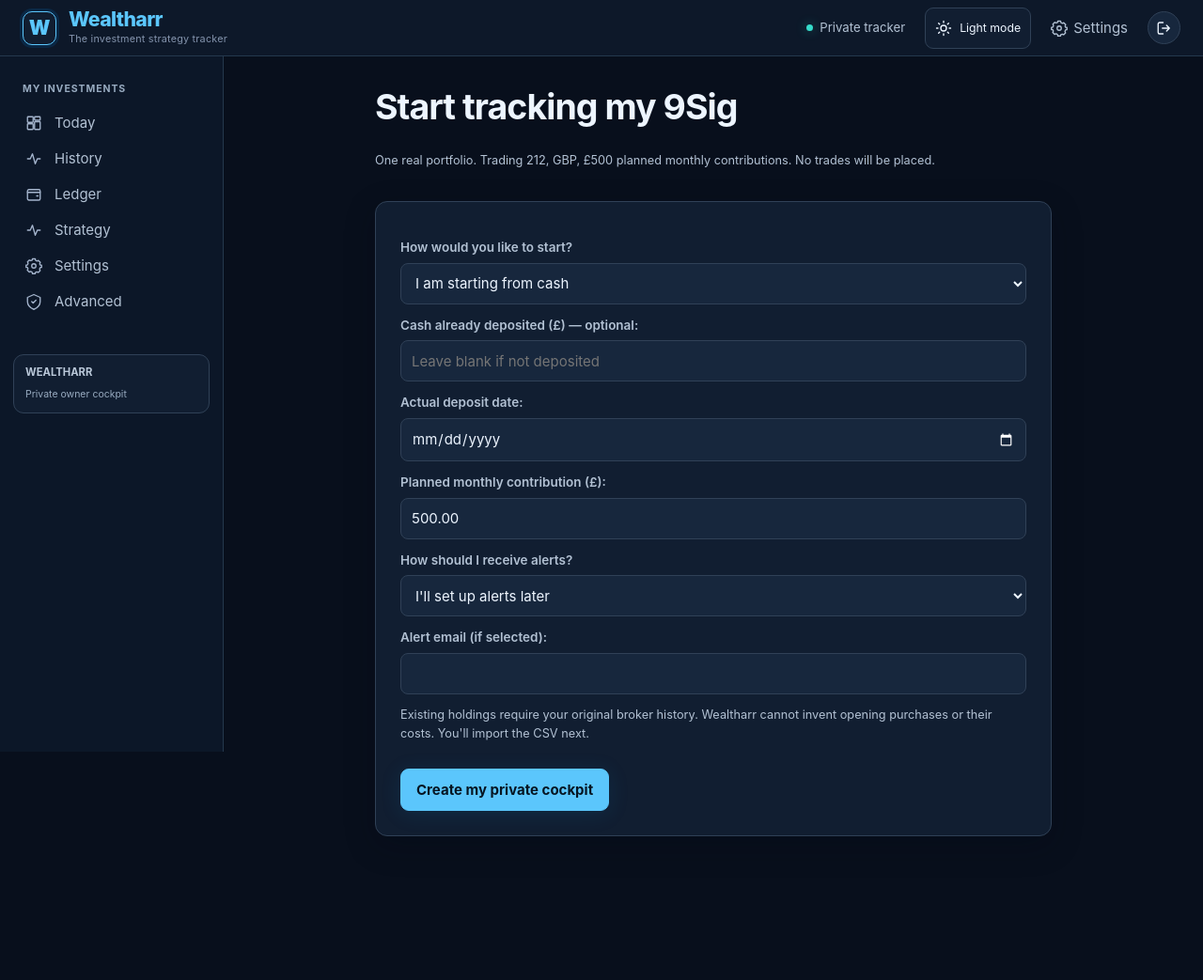
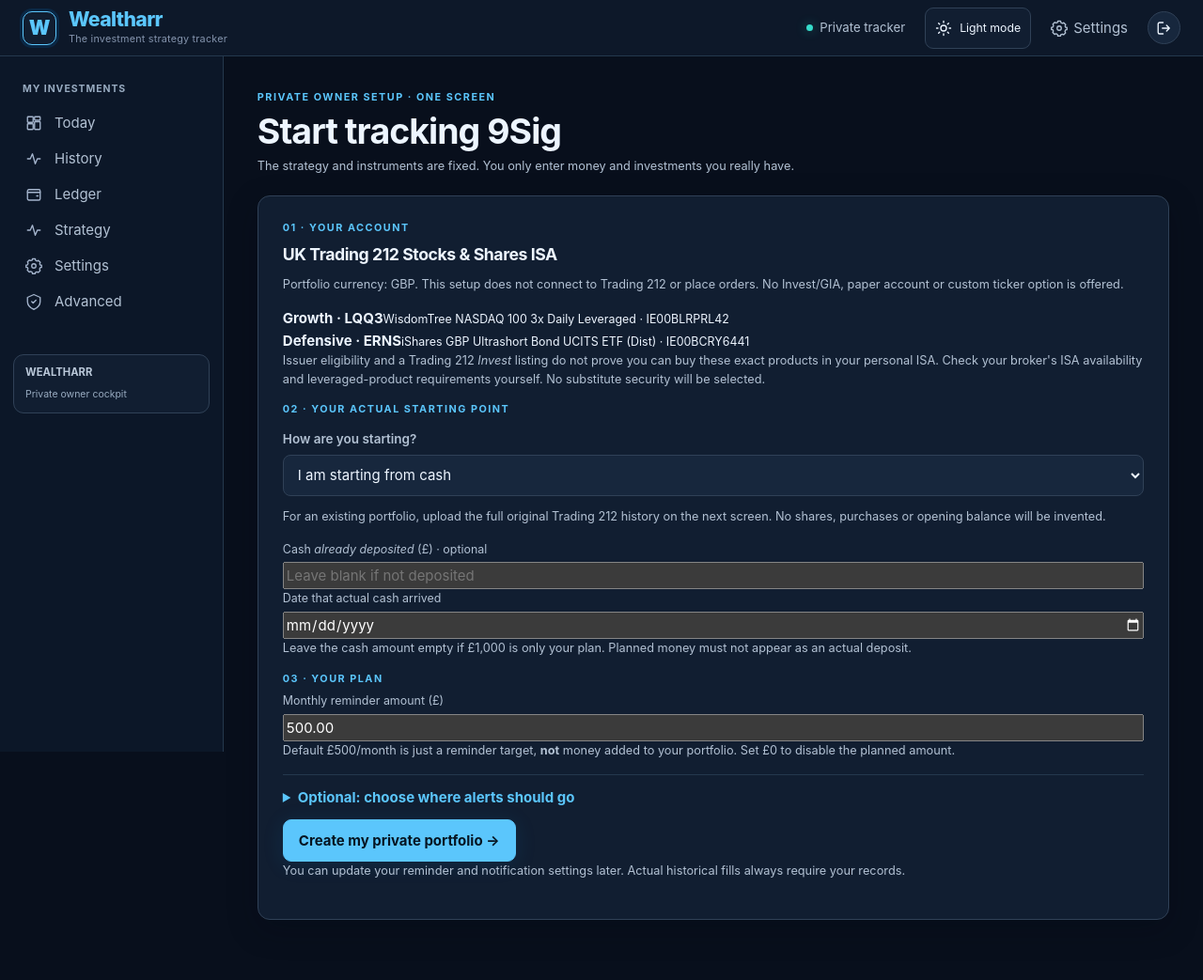
Before and after one commit to Ricas13/wealtharr_v2, a Django app: page /cockpit/start/ in a window 1280 px wide. Shown: the whole page at 94% size. Before the commit the page ends 890 px from the top, so only its background shows below. Run offline with Django 5.2, Linux system fonts and the light colour scheme; the visitor is signed in with stand-in values (Sample User, id 1); data comes from the database, SQL or seed files in the repository; data that the repository does not hold is empty; parts of the project's set-up code (start-up, migrations or seed data) failed here and were passed over.

Commit message:
feat(onboarding): one-screen ISA flow distinguishing planned money from actual funding

```diff
--- a/templates/onboarding.html
+++ b/templates/onboarding.html
@@ -1,8 +1,63 @@
-{% extends 'base.html' %}{% block title %}Start my 9Sig{% endblock %}{% block content %}
-<section class="cockpit ck-narrow"><h1>Start tracking my 9Sig</h1><p class="ck-muted">One real portfolio. Trading 212, GBP, £500 planned monthly contributions. No trades will be placed.</p>
-{% if blocked %}<div role="alert">{{ blocked }}</div>{% else %}
-<form method="post" class="panel ck-card">{% csrf_token %}{{ form.non_field_errors }}
-{% for field in form %}<div class="form-field">{{ field.label_tag }}{{ field }}{{ field.errors }}</div>{% endfor %}
-<p class="ck-muted">Existing holdings require your original broker history. Wealtharr cannot invent opening purchases or their costs. You'll import the CSV next.</p>
-<button type="submit" class="btn btn-primary ck-primary">Create my private cockpit</button></form>
-{% endif %}</section>{% endblock %}
+{% extends 'base.html' %}
+{% block title %}Start tracking{% endblock %}
+{% block content %}
+<section class="cockpit ck-narrow ck-v2">
+  <header class="ck-top">
+    <div><p class="ck-overline">PRIVATE OWNER SETUP · ONE SCREEN</p>
+      <h1>Start tracking 9Sig</h1>
+      <p class="ck-muted">The strategy and instruments are fixed. You only enter money and investments you really have.</p>
+    </div>
+  </header>
+  {% if blocked %}
+    <section class="panel ck-card" role="alert"><h2>Setup unavailable</h2><p>{{ blocked }}</p>
+      <a class="btn" href="{% url 'cockpit_today' %}">Back to Today</a></section>
+  {% else %}
+    <form method="post" class="panel ck-card ck-setup-form" novalidate>
+      {% csrf_token %}
+      {% if form.non_field_errors %}<div class="ck-block-message" role="alert">{{ form.non_field_errors }}</div>{% endif %}
+
+      <div class="ck-setup-stage">
+        <p class="ck-overline">01 · YOUR ACCOUNT</p>
+        <h2>UK Trading 212 Stocks &amp; Shares ISA</h2>
+        <p class="ck-muted">Portfolio currency: GBP. This setup does not connect to Trading 212 or place orders. No Invest/GIA, paper account or custom ticker option is offered.</p>
+        <div class="ck-setup-instruments">
+          <div><strong>Growth · {{ manifest.roles.growth.broker_ticker }}</strong><small>{{ manifest.roles.growth.name }} · {{ manifest.roles.growth.isin }}</small></div>
+          <div><strong>Defensive · {{ manifest.roles.safe.broker_ticker }}</strong><small>{{ manifest.roles.safe.name }} · {{ manifest.roles.safe.isin }}</small></div>
+        </div>
+        <p class="ck-muted ck-evidence-note">Issuer eligibility and a Trading 212 <em>Invest</em> listing do not prove you can buy these exact products in your personal ISA. Check your broker's ISA availability and leveraged-product requirements yourself. No substitute security will be selected.</p>
+      </div>
+
+      <div class="ck-setup-stage">
+        <p class="ck-overline">02 · YOUR ACTUAL STARTING POINT</p>
+        <div class="form-field"><label for="{{ form.position_mode.id_for_label }}">How are you starting?</label>
+          {{ form.position_mode }}{{ form.position_mode.errors }}</div>
+        <p class="ck-muted">For an existing portfolio, upload the full original Trading 212 history on the next screen. No shares, purchases or opening balance will be invented.</p>
+        <div class="ck-setup-fresh-fields">
+          <div class="ck-form-pair"><label for="{{ form.starting_cash.id_for_label }}">Cash <em>already deposited</em> (£) · optional</label>
+            {{ form.starting_cash }}{{ form.starting_cash.errors }}</div>
+          <div class="ck-form-pair"><label for="{{ form.start_date.id_for_label }}">Date that actual cash arrived</label>
+            {{ form.start_date }}{{ form.start_date.errors }}</div>
+        </div>
+        <p class="ck-muted">Leave the cash amount empty if £1,000 is only your plan. Planned money must not appear as an actual deposit.</p>
+      </div>
+
+      <div class="ck-setup-stage">
+        <p class="ck-overline">03 · YOUR PLAN</p>
+        <div class="ck-form-pair"><label for="{{ form.monthly_target.id_for_label }}">Monthly reminder amount (£)</label>
+          {{ form.monthly_target }}{{ form.monthly_target.errors }}</div>
+        <p class="ck-muted">Default £500/month is just a reminder target, <strong>not</strong> money added to your portfolio. Set £0 to disable the planned amount.</p>
+        <details class="ck-disclosure-inline">
+          <summary>Optional: choose where alerts should go</summary>
+          <div class="form-field"><label for="{{ form.destination.id_for_label }}">Destination</label>
+            {{ form.destination }}{{ form.destination.errors }}</div>
+          <div class="form-field"><label for="{{ form.email.id_for_label }}">Email (only if chosen)</label>
+            {{ form.email }}{{ form.email.errors }}</div>
+          <p class="ck-muted">Email/Discord transport must also be configured in Settings before delivery can work. Configure later is the default.</p>
+        </details>
+      </div>
+      <button type="submit" class="btn btn-primary ck-primary ck-setup-submit">Create my private portfolio →</button>
+      <p class="ck-muted">You can update your reminder and notification settings later. Actual historical fills always require your records.</p>
+    </form>
+  {% endif %}
+</section>
+{% endblock %}
```
